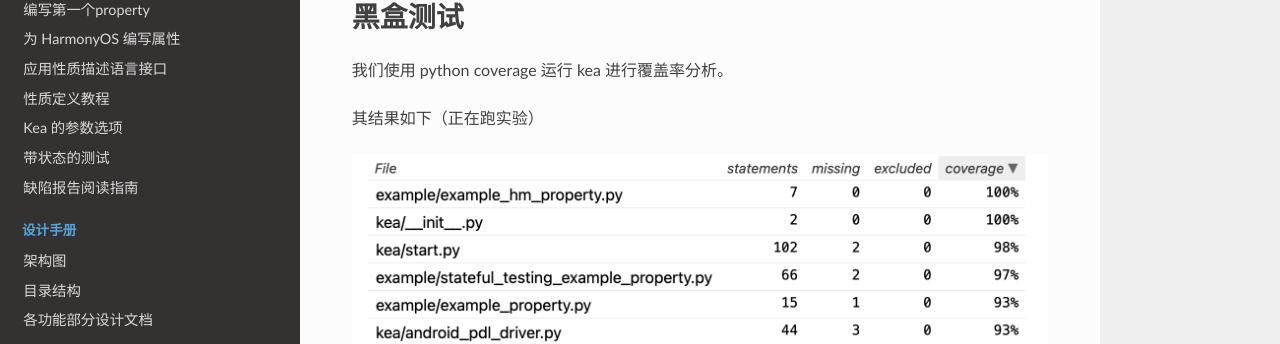
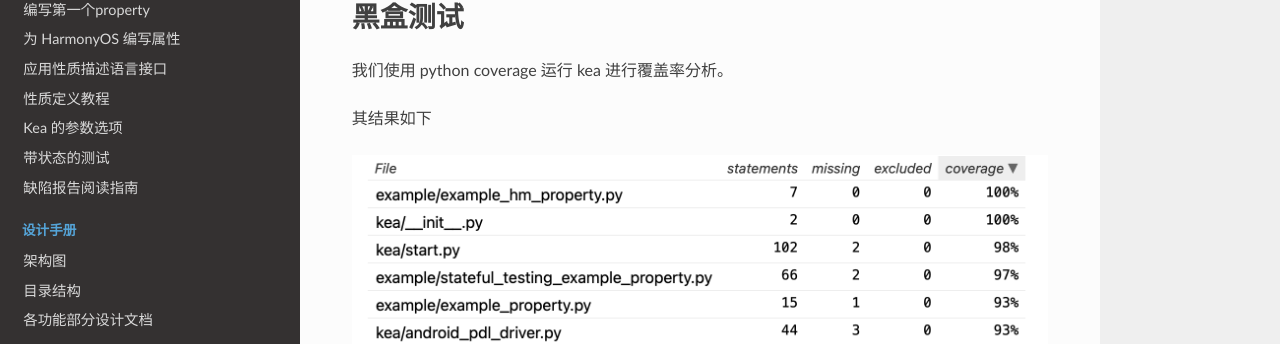
Before and after one commit to XixianLiang/kea-technic-docs, a Sphinx documentation site: the page built from docs/source/part-experiment/exp.rst, in a window 1280 px wide and 1197 px high. Shown: the part 245-589 px from the top of the window. Built offline with Sphinx 7.4.7 and the Read the Docs theme 3.1.0, drawn with Linux system fonts in a browser that asks for light colours.

Commit message:
docs(experiment):upgrade exp.rst

```diff
--- a/docs/source/part-experiment/exp.rst
+++ b/docs/source/part-experiment/exp.rst
@@ -10,7 +10,7 @@
 
 我们使用 python coverage 运行 kea 进行覆盖率分析。
 
-其结果如下（正在跑实验）
+其结果如下
 
 .. image:: ../../images/coverage.png
     :align: center
```
